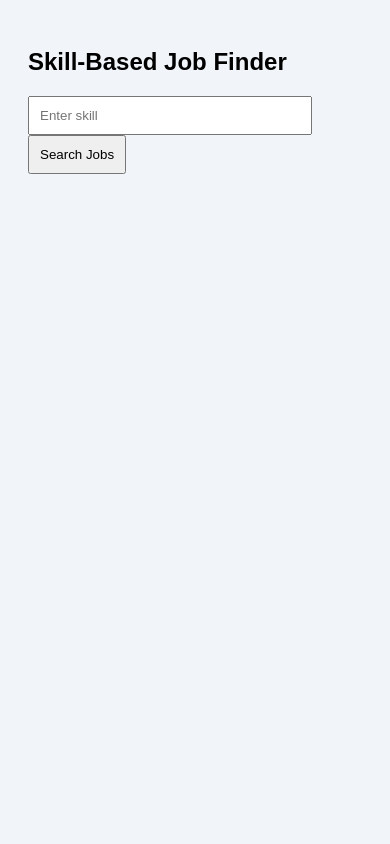
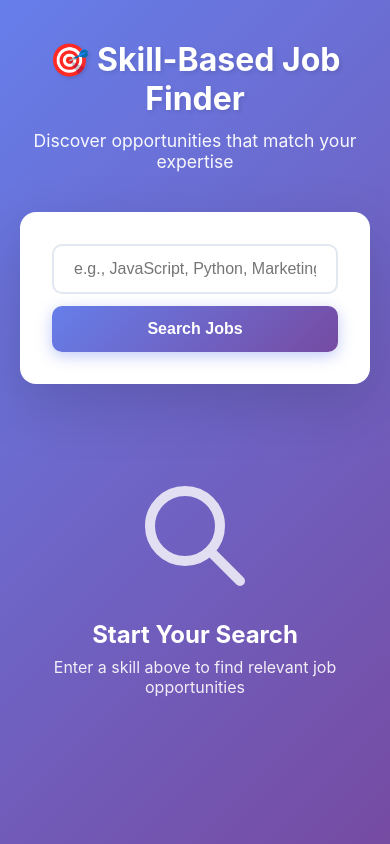
Before and after one commit to Aswin-gunaparthi/DT-I, a plain HTML site: page sample/index.html in a window 390 px wide. Drawn offline with Linux system fonts and the light colour scheme.

Commit message:
changed theme of page

```diff
--- a/sample/index.html
+++ b/sample/index.html
@@ -1,25 +1,259 @@
 <!DOCTYPE html>
-<html>
+<html lang="en">
 <head>
+  <meta charset="UTF-8">
+  <meta name="viewport" content="width=device-width, initial-scale=1.0">
   <title>Skill-Based Job Finder</title>
   <style>
-    body { font-family: Arial; background: #f1f5f9; padding: 20px; }
-    input { padding: 10px; width: 260px; }
-    button { padding: 10px; }
-    .job { background: white; padding: 16px; margin: 12px 0; border-radius: 8px; }
-    .source { font-size: 12px; color: gray; }
-    .apply { background: #2563eb; color: white; padding: 8px 12px; border-radius: 4px; text-decoration: none; }
+    * {
+      margin: 0;
+      padding: 0;
+      box-sizing: border-box;
+    }
+
+    body {
+      font-family: -apple-system, BlinkMacSystemFont, 'Segoe UI', Roboto, Oxygen, Ubuntu, Cantarell, sans-serif;
+      background: linear-gradient(135deg, #667eea 0%, #764ba2 100%);
+      min-height: 100vh;
+      padding: 40px 20px;
+    }
+
+    .container {
+      max-width: 900px;
+      margin: 0 auto;
+    }
+
+    .header {
+      text-align: center;
+      color: white;
+      margin-bottom: 40px;
+    }
+
+    .header h1 {
+      font-size: 2.5rem;
+      font-weight: 700;
+      margin-bottom: 12px;
+      text-shadow: 2px 2px 4px rgba(0,0,0,0.1);
+    }
+
+    .header p {
+      font-size: 1.1rem;
+      opacity: 0.95;
+    }
+
+    .search-card {
+      background: white;
+      padding: 32px;
+      border-radius: 16px;
+      box-shadow: 0 20px 60px rgba(0,0,0,0.15);
+      margin-bottom: 32px;
+    }
+
+    .search-container {
+      display: flex;
+      gap: 12px;
+      flex-wrap: wrap;
+    }
+
+    #skill {
+      flex: 1;
+      min-width: 250px;
+      padding: 14px 20px;
+      font-size: 16px;
+      border: 2px solid #e2e8f0;
+      border-radius: 10px;
+      transition: all 0.3s ease;
+      outline: none;
+    }
+
+    #skill:focus {
+      border-color: #667eea;
+      box-shadow: 0 0 0 3px rgba(102, 126, 234, 0.1);
+    }
+
+    button {
+      padding: 14px 32px;
+      font-size: 16px;
+      font-weight: 600;
+      background: linear-gradient(135deg, #667eea 0%, #764ba2 100%);
+      color: white;
+      border: none;
+      border-radius: 10px;
+      cursor: pointer;
+      transition: all 0.3s ease;
+      box-shadow: 0 4px 15px rgba(102, 126, 234, 0.4);
+    }
+
+    button:hover {
+      transform: translateY(-2px);
+      box-shadow: 0 6px 20px rgba(102, 126, 234, 0.5);
+    }
+
+    button:active {
+      transform: translateY(0);
+    }
+
+    #jobs {
+      display: grid;
+      gap: 20px;
+    }
+
+    .job {
+      background: white;
+      padding: 24px;
+      border-radius: 12px;
+      box-shadow: 0 4px 12px rgba(0,0,0,0.08);
+      transition: all 0.3s ease;
+      border-left: 4px solid #667eea;
+    }
+
+    .job:hover {
+      transform: translateY(-4px);
+      box-shadow: 0 8px 24px rgba(0,0,0,0.12);
+    }
+
+    .job-title {
+      font-size: 1.4rem;
+      font-weight: 700;
+      color: #1e293b;
+      margin-bottom: 8px;
+    }
+
+    .job-company {
+      font-size: 1.1rem;
+      color: #667eea;
+      font-weight: 600;
+      margin-bottom: 12px;
+    }
+
+    .job-description {
+      color: #475569;
+      line-height: 1.6;
+      margin-bottom: 16px;
+    }
+
+    .job-footer {
+      display: flex;
+      justify-content: space-between;
+      align-items: center;
+      margin-top: 16px;
+      padding-top: 16px;
+      border-top: 1px solid #e2e8f0;
+      flex-wrap: wrap;
+      gap: 12px;
+    }
+
+    .source {
+      font-size: 13px;
+      color: #94a3b8;
+      font-weight: 500;
+    }
+
+    .apply {
+      background: linear-gradient(135deg, #667eea 0%, #764ba2 100%);
+      color: white;
+      padding: 10px 24px;
+      border-radius: 8px;
+      text-decoration: none;
+      font-weight: 600;
+      font-size: 14px;
+      transition: all 0.3s ease;
+      box-shadow: 0 2px 8px rgba(102, 126, 234, 0.3);
+    }
+
+    .apply:hover {
+      transform: translateY(-2px);
+      box-shadow: 0 4px 12px rgba(102, 126, 234, 0.4);
+    }
+
+    .empty-state {
+      text-align: center;
+      padding: 60px 20px;
+      color: white;
+    }
+
+    .empty-state svg {
+      width: 120px;
+      height: 120px;
+      margin-bottom: 20px;
+      opacity: 0.8;
+    }
+
+    .empty-state h3 {
+      font-size: 1.5rem;
+      margin-bottom: 8px;
+    }
+
+    .empty-state p {
+      opacity: 0.9;
+    }
+
+    .loading {
+      text-align: center;
+      padding: 40px;
+      color: white;
+      font-size: 1.2rem;
+    }
+
+    @media (max-width: 640px) {
+      .header h1 {
+        font-size: 2rem;
+      }
+
+      .search-container {
+        flex-direction: column;
+      }
+
+      #skill {
+        min-width: 100%;
+      }
+
+      button {
+        width: 100%;
+      }
+
+      .job-footer {
+        flex-direction: column;
+        align-items: flex-start;
+      }
+
+      .apply {
+        width: 100%;
+        text-align: center;
+      }
+    }
   </style>
 </head>
 <body>
+  <div class="container">
+    <div class="header">
+      <h1>🎯 Skill-Based Job Finder</h1>
+      <p>Discover opportunities that match your expertise</p>
+    </div>
 
-<h2>Skill-Based Job Finder</h2>
-<input id="skill" placeholder="Enter skill">
-<button onclick="searchJobs()">Search Jobs</button>
+    <div class="search-card">
+      <div class="search-container">
+        <input
+          id="skill"
+          type="text"
+          placeholder="e.g., JavaScript, Python, Marketing..."
+          onkeypress="if(event.key==='Enter') searchJobs()"
+        >
+        <button onclick="searchJobs()">Search Jobs</button>
+      </div>
+    </div>
 
-<div id="jobs"></div>
+    <div id="jobs">
+      <div class="empty-state">
+        <svg fill="none" stroke="currentColor" viewBox="0 0 24 24">
+          <path stroke-linecap="round" stroke-linejoin="round" stroke-width="2" d="M21 21l-6-6m2-5a7 7 0 11-14 0 7 7 0 0114 0z"></path>
+        </svg>
+        <h3>Start Your Search</h3>
+        <p>Enter a skill above to find relevant job opportunities</p>
+      </div>
+    </div>
+  </div>
 
-<script src="./main.js"></script>
-
+  <script src="./main.js"></script>
 </body>
 </html>
--- a/server/package.json
+++ b/server/package.json
@@ -5,7 +5,7 @@
     "main": "index.js",
     "type": "module",
     "scripts": {
-        "start": "node index.js"
+        "start": "fuser -k 5000/tcp || true; node index.js"
     },
     "dependencies": {
         "axios": "^1.6.0",
```
